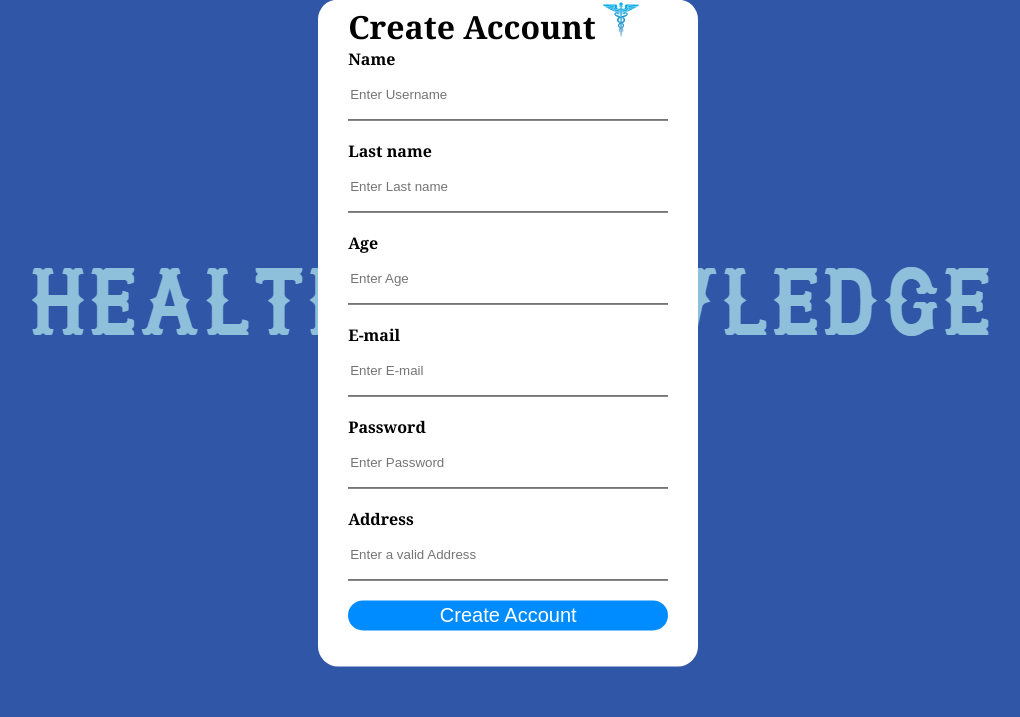
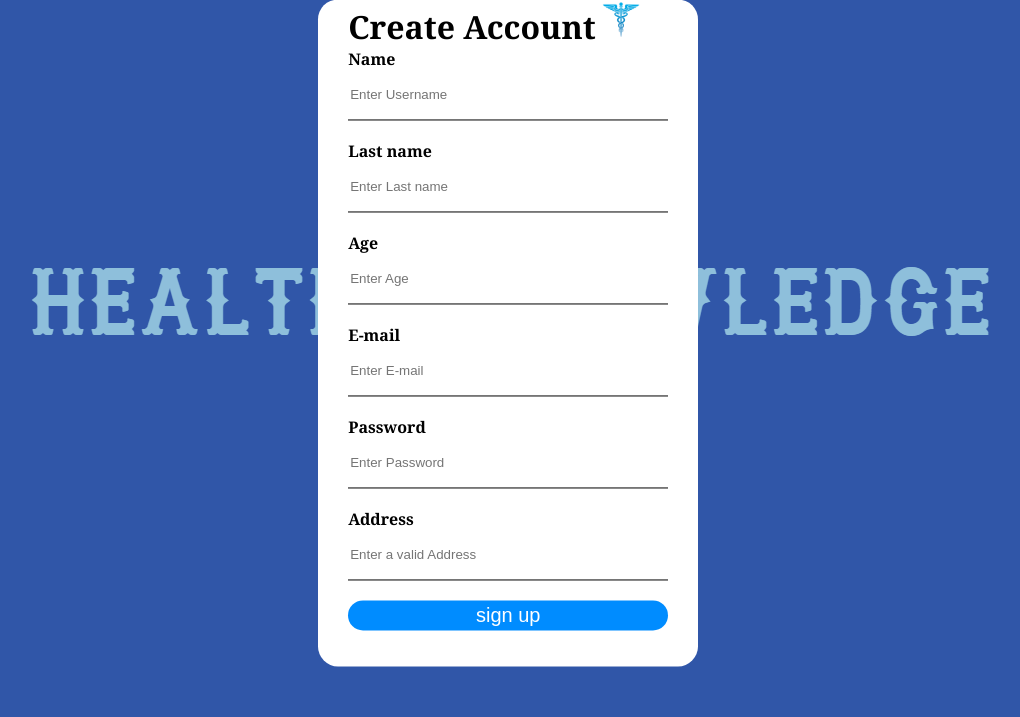
Before and after one commit to Data-ops-rcxd/Health-Knowledge, a Flask app: page /Crearcuenta in a window 1280 px wide. Shown: the part 83-800 px from the top of the page, without its empty margins (135-1155 px from the left). Run offline with Flask 2, Linux system fonts and the light colour scheme.

Commit message:
Update cc.html

```diff
--- a/templates/cc.html
+++ b/templates/cc.html
@@ -7,7 +7,7 @@
       <h1>Create Account</h1>
       <img class = logo src="static/img/logo2.png" alt="logo">
     </div>
-    <form action="">
+    <form action="/pprin">
       <p>Name</p>
       <input type="text" name="" placeholder="Enter Username">
       <p>Last name</p>
@@ -20,6 +20,6 @@
       <input type="password" name="" placeholder="Enter Password">
       <p>Address</p>
       <input type="text" name="" placeholder="Enter a valid Address">
-      <input type="submit" name="" value="Create Account">
+      <input type="submit"  name="" value="sign up">
     </form>
   </div>
```
